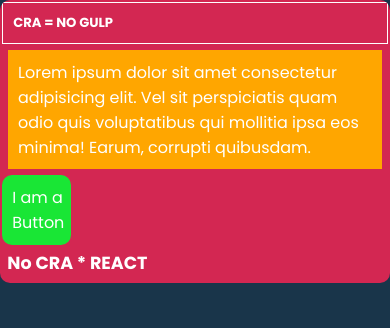
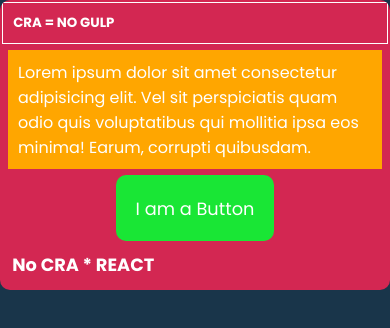
Before and after one commit to haluskua/React-Sass-Workflow, a React (Create React App) app: page / in a window 390 px wide. Shown: the top 328 px of the page. Built offline with nearby package versions, Linux system fonts and the light colour scheme; the HTML template or start-up script is replaced by a standard one.

Commit message:
added button font-size responsive and styling in overwrite file structure

```diff
--- a/src/App.js
+++ b/src/App.js
@@ -6,8 +6,9 @@
      Lorem ipsum dolor sit amet consectetur adipisicing elit. Vel sit perspiciatis quam odio quis voluptatibus qui mollitia ipsa eos minima! Earum, corrupti quibusdam.<br />
 
      </p>
-     <a href="https://google.com" className="text-white bg-green mw-sm dpy-f  p-md br-sm text-hover-purple">I am a Button</a>
-     <h2 className="fs-xl p-sm">No CRA * REACT</h2>
+     <a href="https://google.com" className="btn-one text-white bg-green mw-sm dpy-f fs-xl p-lg br-sm text-hover-purple">I am a Button</a>
+
+     <h2 className="fs-xl p-md">No CRA * REACT</h2>
     </div>
   );
 }
--- a/src/project_styles/index.scss
+++ b/src/project_styles/index.scss
@@ -14,3 +14,24 @@
     font-size: $font-size-lg;
     border: $base-border-thickness solid white;
 }
+
+.btn-one {
+
+    text-align: center;
+    @include xs {
+        max-width: 50%;
+        align-self: center;
+
+    }
+    @include sm {
+        font-size: $font-size-sm;
+        padding: $base-padding;
+
+    }
+    @include lg {
+        font-size: $base-font-size/2;
+
+
+    }
+
+}
--- a/src/scss/_variables.scss
+++ b/src/scss/_variables.scss
@@ -69,7 +69,7 @@
 $base-box-shadow: 1px 3px 5px rgba(0, 0, 0, 0.1);
 
 // font sizes
-$base-font-size: 2.25vw;
+$base-font-size: 2.28vw;
 $font-size-sm: $base-font-size * 0.75;
 $font-size-lg: $base-font-size * 1.5;
 $font-size-xl: $base-font-size * 2;
```
